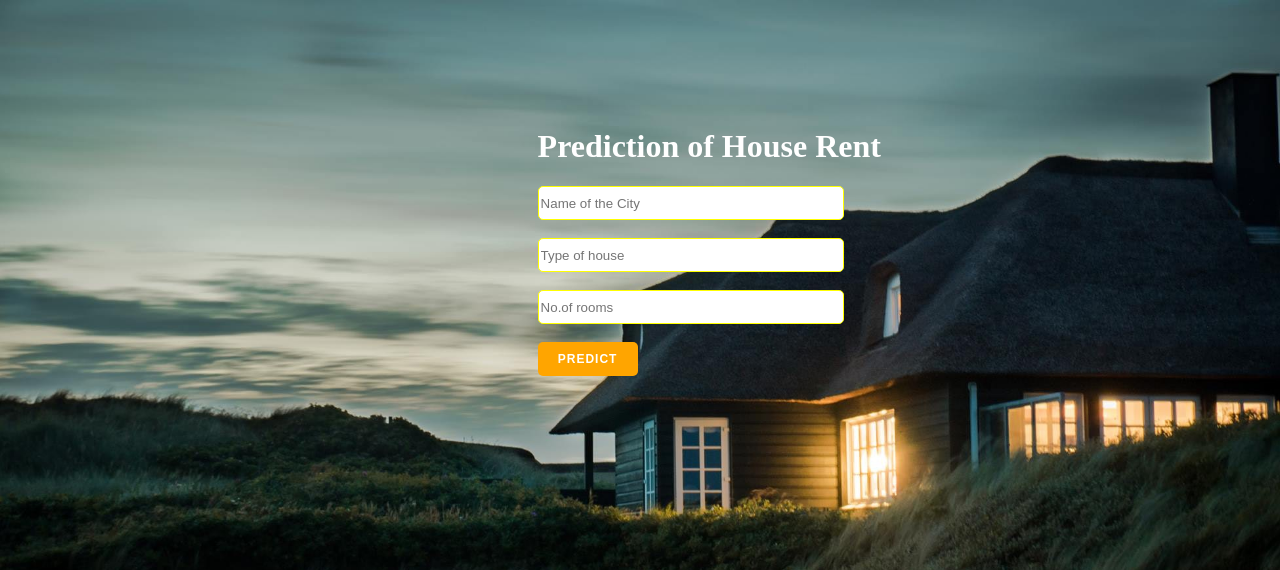
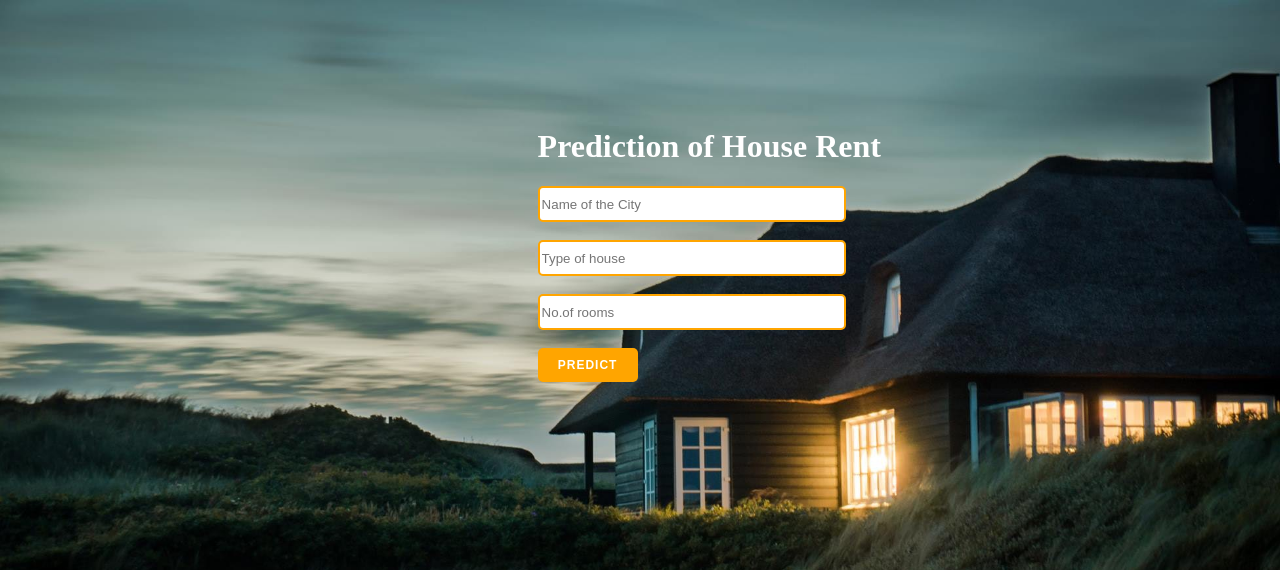
Before and after one commit to davidjfurtado/House-Rent, a Flask app: page / in a window 1280 px wide. Shown: the top 570 px of the page. Run offline with Flask 2, Linux system fonts and the light colour scheme; parts of the project's set-up code (start-up, migrations or seed data) failed here and were passed over.

Commit message:
Update index.html

```diff
--- a/templates/index.html
+++ b/templates/index.html
@@ -18,7 +18,7 @@
             border-radius: 5px;
             height: 30px;
             width: 300px;
-            border: 1px solid yellow;
+            border: 2px solid orange;
 
         }
         .input button
```
